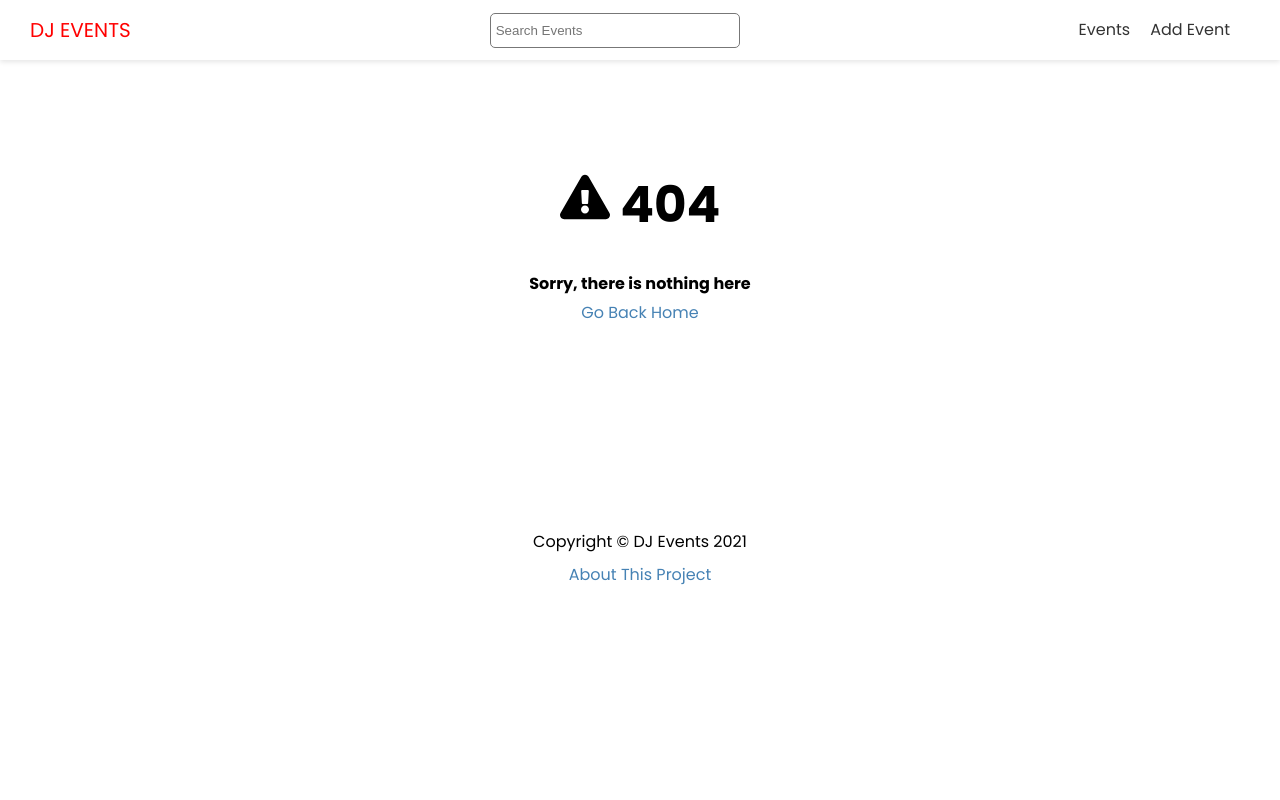
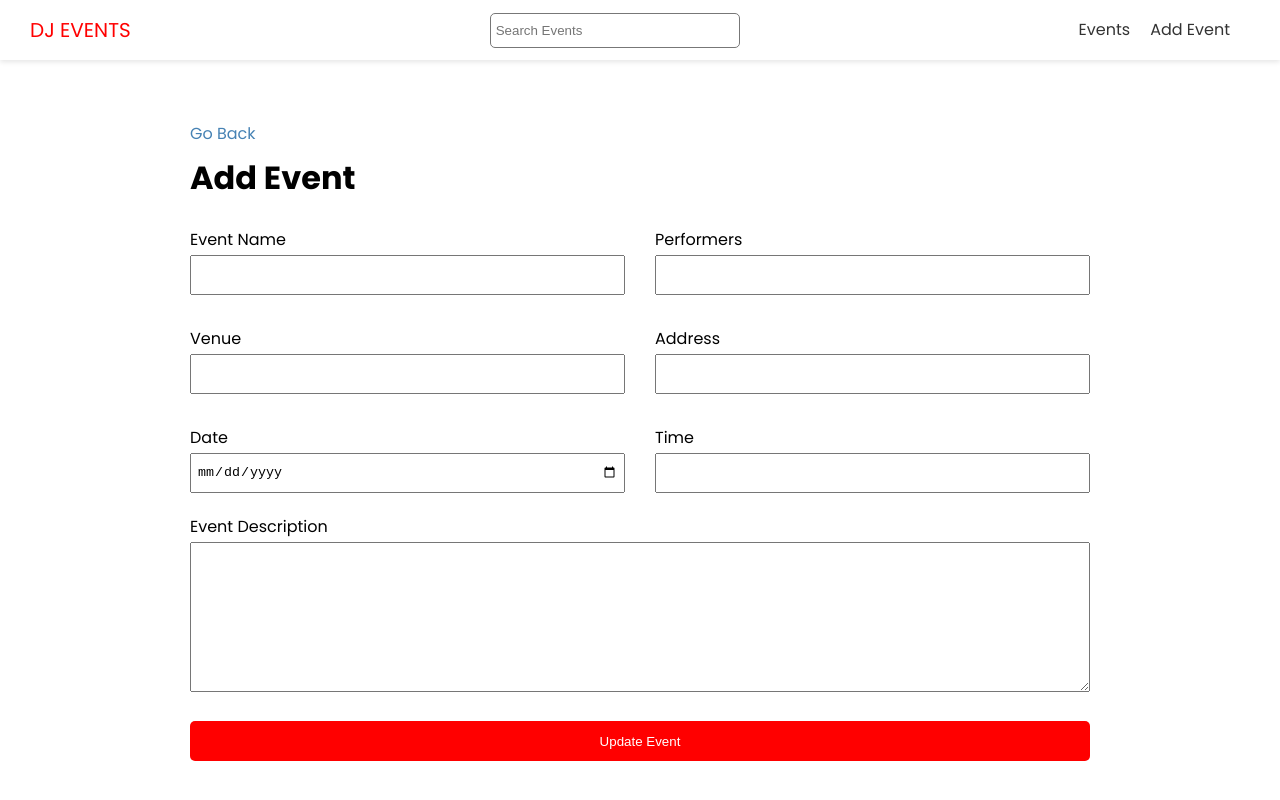
Before and after one commit to gazjosef/DJ-Events-Front-End, a Next.js app: page /events/edit/2 in a window 1280 px wide. Before the commit this address had no page. Shown: the top 800 px of the page. Built offline with nearby package versions, Linux system fonts and the light colour scheme; no server answers.

Commit message:
Edit Event & Image Preview

```diff
--- /dev/null
+++ b/pages/events/edit/[id].js
@@ -0,0 +1,140 @@
+import { ToastContainer, toast } from "react-toastify";
+import "react-toastify/dist/ReactToastify.css";
+import { useState } from "react";
+import { useRouter } from "next/router";
+import Link from "next/link";
+import Layout from "@/components/Layout";
+import { API_URL } from "@/config/index";
+import styles from "@/styles/Form.module.css";
+
+export default function EditEventPage() {
+  const [values, setValues] = useState({
+    name: "",
+    performers: "",
+    venue: "",
+    address: "",
+    date: "",
+    time: "",
+    description: "",
+  });
+
+  const router = useRouter();
+
+  const handleSubmit = async (e) => {
+    e.preventDefault();
+
+    // Validation
+    const hasEmptyFields = Object.values(values).some(
+      (element) => element === ""
+    );
+
+    if (hasEmptyFields) {
+      toast.error("Please fill in all fields");
+    }
+
+    const res = await fetch(`${API_URL}/events`, {
+      method: "POST",
+      headers: {
+        "Content-Type": "application/json",
+      },
+      body: JSON.stringify(values),
+    });
+
+    if (!res.ok) {
+      toast.error("Something Went Wrong");
+    } else {
+      const evt = await res.json();
+      router.push(`/events/${evt.slug}`);
+    }
+  };
+
+  const handleInputChange = (e) => {
+    const { name, value } = e.target;
+    setValues({ ...values, [name]: value });
+  };
+
+  return (
+    <Layout title="Edit New Event">
+      <Link href="/events">Go Back</Link>
+      <h1>Add Event</h1>
+      <ToastContainer />
+
+      <form onSubmit={handleSubmit} className={styles.form}>
+        <div className={styles.grid}>
+          <div>
+            <label htmlFor="name">Event Name</label>
+            <input
+              type="text"
+              id="name"
+              name="name"
+              values={values.name}
+              onChange={handleInputChange}
+            />
+          </div>
+          <div>
+            <label htmlFor="performers">Performers</label>
+            <input
+              type="text"
+              id="performers"
+              name="performers"
+              values={values.performers}
+              onChange={handleInputChange}
+            />
+          </div>
+          <div>
+            <label htmlFor="venue">Venue</label>
+            <input
+              type="text"
+              id="venue"
+              name="venue"
+              values={values.venue}
+              onChange={handleInputChange}
+            />
+          </div>
+          <div>
+            <label htmlFor="address">Address</label>
+            <input
+              type="text"
+              id="address"
+              name="address"
+              values={values.address}
+              onChange={handleInputChange}
+            />
+          </div>
+          <div>
+            <label htmlFor="date">Date</label>
+            <input
+              type="date"
+              id="date"
+              name="date"
+              values={values.date}
+              onChange={handleInputChange}
+            />
+          </div>
+          <div>
+            <label htmlFor="time">Time</label>
+            <input
+              type="text"
+              id="time"
+              name="time"
+              values={values.time}
+              onChange={handleInputChange}
+            />
+          </div>
+        </div>
+
+        <div>
+          <label htmlFor="description">Event Description</label>
+          <textarea
+            type="text"
+            id="description"
+            name="description"
+            values={values.description}
+            onChange={handleInputChange}
+          ></textarea>
+          <input type="submit" value="Update Event" className="btn" />
+        </div>
+      </form>
+    </Layout>
+  );
+}
```
